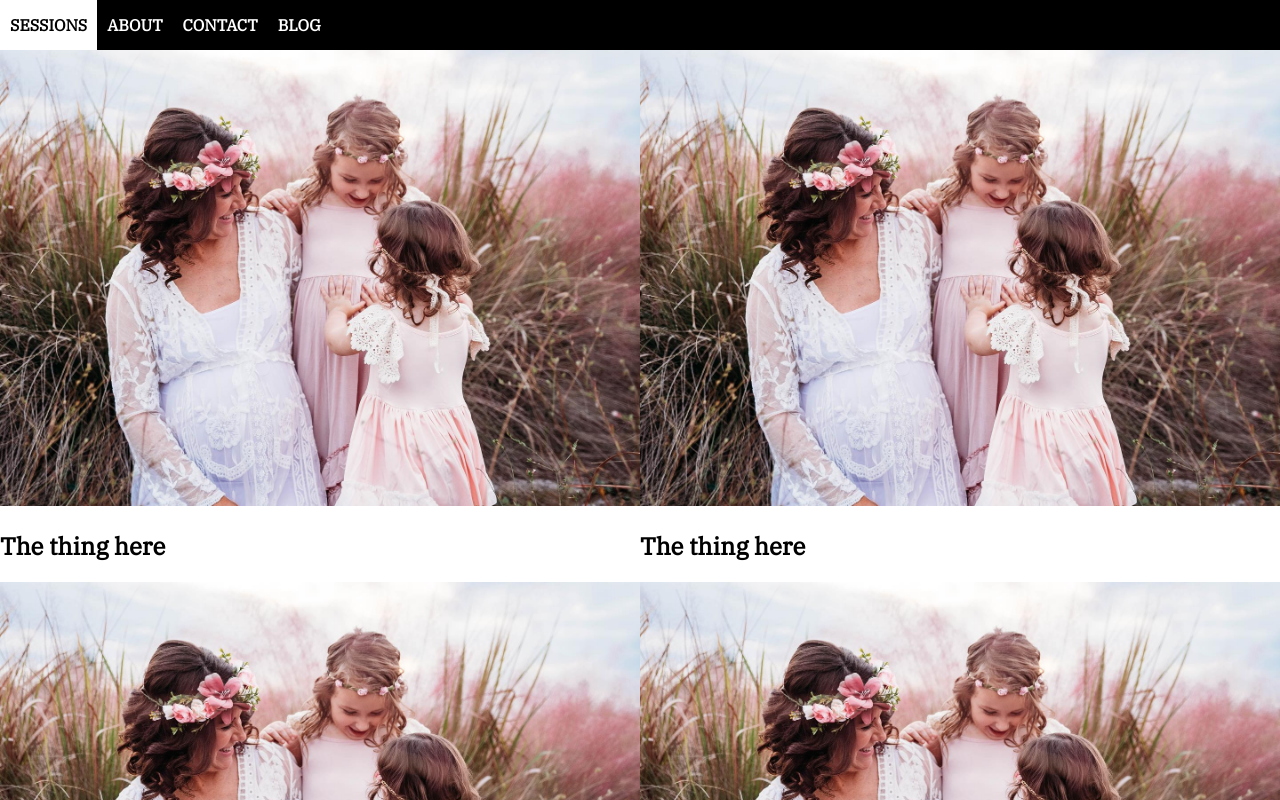
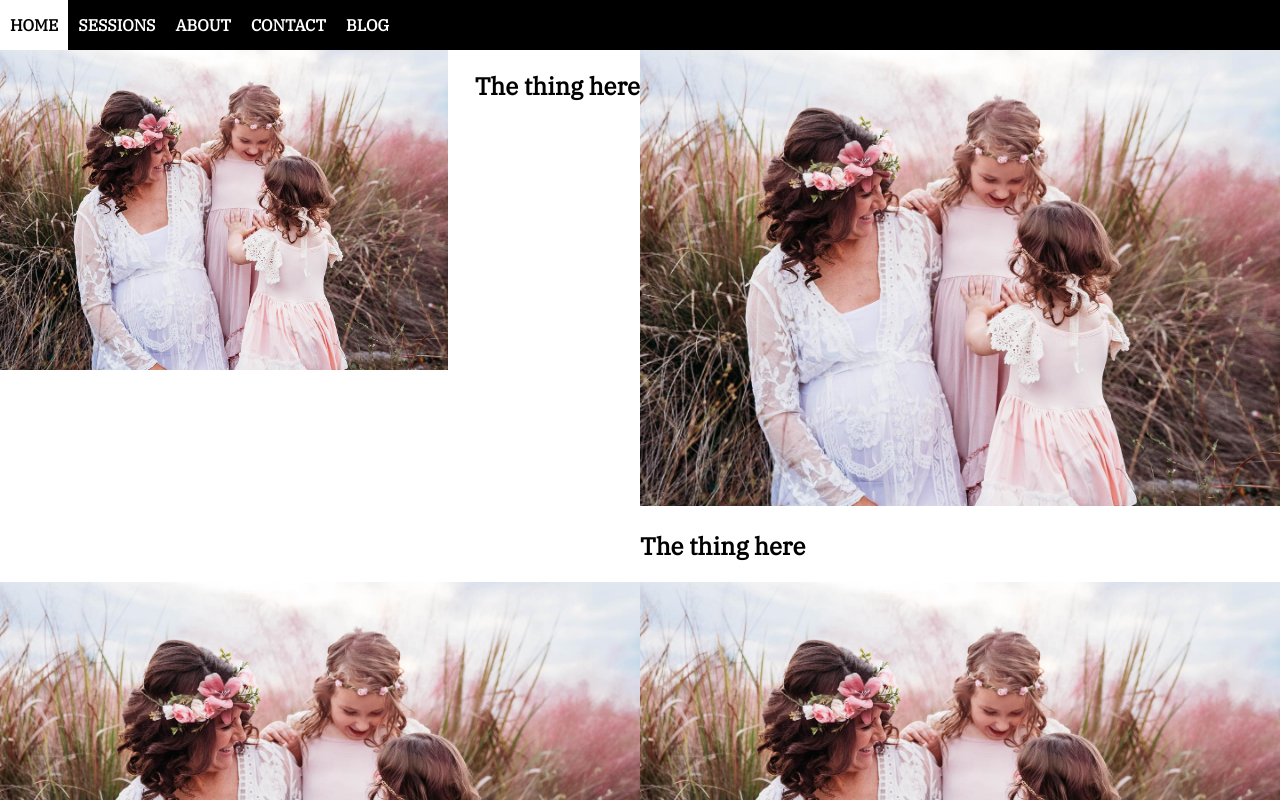
Before and after one commit to hjohnson120/photo, a React (Create React App) app: page /sessions in a window 1280 px wide. Shown: the top 800 px of the page. Built offline with nearby package versions, Linux system fonts and the light colour scheme; a web font is replaced by a local one.

Commit message:
added sessions

```diff
--- a/src/App.css
+++ b/src/App.css
@@ -3,6 +3,17 @@
 
 .App {
   text-align: center;
+}
+
+.session-page {
+  max-width: 70%;
+}
+
+.session-name {
+  position: absolute;
+  top:0;
+  right:0;
+
 }
 
 html {
@@ -43,6 +54,7 @@ body {
 
 .tester {
   max-width: 50vw;
+  position: relative;
 }
 
 .navBtn:active {
@@ -131,6 +143,9 @@ body {
   color: #000000;
 }
 
+.socials-section {
+  margin-top:5%;
+}
 .bottomLinks {
   background-color: #000000;
   color: white;
@@ -139,10 +154,20 @@ body {
   margin: -4px;
 }
 
+.socials-btn {
+  border: none;
+  padding: none;
+
+}
+
+a {
+  color: white;
+}
+
 .contact {
   display: flex;
   flex-wrap: wrap;
-  justify-content: space-between;
+  justify-content: space-evenly;
   margin: 0% 16%;
   padding: 3%;
 }
--- a/src/Components/Home.jsx
+++ b/src/Components/Home.jsx
@@ -6,6 +6,8 @@ import photoOne from '../images/vvv.jpg'
 import portrait1 from '../images/portrait1.jpg'
 import couple from '../images/ff.jpg'
 import two from '../images/22.jpg'
+import FacebookIcon from '@material-ui/icons/Facebook';
+import InstagramIcon from '@material-ui/icons/Instagram';
 
 function Home() {
   return (
@@ -96,10 +98,13 @@ function Home() {
             <p>(727) 417-2947</p>
             <p>Greater Tampa Bay Area, FL</p>
           </div>
-          <div>
-            <p>
-              <faFacebook icon="facebook" />
-            </p>
+          <div className="socials-section">
+            <a className="" href="https://www.facebook.com/asherandrose/">
+              <FacebookIcon/>
+            </a>
+            <a className="" href="/">
+              <InstagramIcon/>
+            </a>
           </div>
         </div>
       </div>
--- a/src/Components/Sessions.jsx
+++ b/src/Components/Sessions.jsx
@@ -7,8 +7,8 @@ function Sessions() {
     <div className="mainContainer">
       <section className="sessionsMain">
         <div className="tester">
-          <img className="tester" alt="Newborn portrait" src={couple} />
-          <h1>The thing here</h1>
+          <img className="session-page" alt="Newborn portrait" src={couple} />
+          <h1 className="session-name">The thing here</h1>
         </div>
         <div>
           <img className="tester" alt="Newborn portrait" src={couple} />
--- a/src/Components/TopNav.jsx
+++ b/src/Components/TopNav.jsx
@@ -5,15 +5,16 @@ function TopNav() {
   return (
     <div className="nav">
       <div className="topNav">
+        <a className="navBtn" href="/">
+          HOME
+        </a>
         <a className="navBtn" href="/sessions">
           SESSIONS
         </a>
         <a className="navBtn" href="html_images.asp">
-          {' '}
           ABOUT
         </a>
         <a className="navBtn" href="html_images.asp">
-          {' '}
           CONTACT
         </a>
         <a className="navBtn" href="html_images.asp">
```
